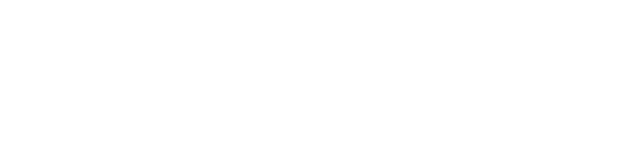
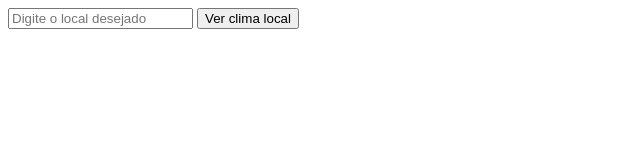
Before and after one commit to gab-souza-martins/app-clima, a plain HTML site: page index.html in a window 1280 px wide. Shown: the whole page, without its empty margins (0-640 px from the left). Drawn offline with Linux system fonts and the light colour scheme.

Commit message:
Adicionados input com id #localInput e placeholder "Digite o local desejado", e button com o texto "Ver clima local"

```diff
--- a/index.html
+++ b/index.html
@@ -5,5 +5,13 @@
       <meta name="viewport" content="width=device-width, initial-scale=1.0" />
       <title>Clima</title>
    </head>
-   <body></body>
+   <body>
+      <input
+         type="text"
+         name="localInput"
+         id="localInput"
+         placeholder="Digite o local desejado"
+      />
+      <button>Ver clima local</button>
+   </body>
 </html>
```
